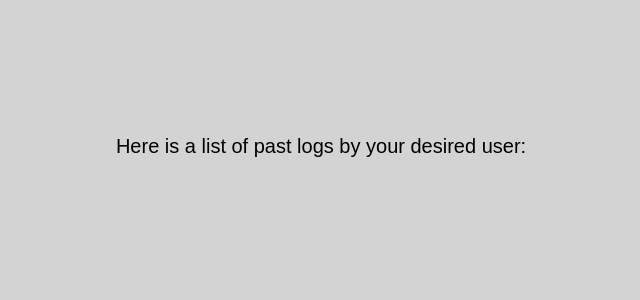
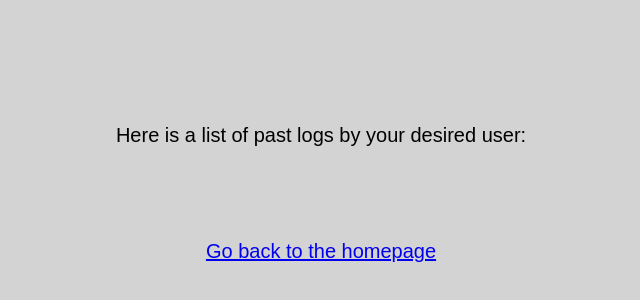
Before and after one commit to syed-faruque/Science-Research-Data-Collector, a plain HTML site: page frontend/showdesiredlogs.html in a window 1280 px wide. Shown: the part 222-522 px from the top of the page, without its empty margins (319-959 px from the left). Drawn offline with Linux system fonts and the light colour scheme; no server answers.

Commit message:
Update showdesiredlogs.html

```diff
--- a/frontend/showdesiredlogs.html
+++ b/frontend/showdesiredlogs.html
@@ -40,6 +40,9 @@
         <p>Here is a list of past logs by your desired user:</p>
     </div>
     <p id="list_logs"></p><br>
+    <a href="http://192.168.0.200:3000">Go back to the homepage</a>
+
+
     <script>
         const fetchData = async () => {
             const response = await fetch('http://192.168.0.200:3000/getlogs');
@@ -50,10 +53,10 @@
                 logparagraph.innerHTML += list[i] + "<br><br><br>";
             }
         };
+        fetchData();
+    </script>
 
-        fetchData();
 
-    </script>
 </body>
 
 </html>
```
